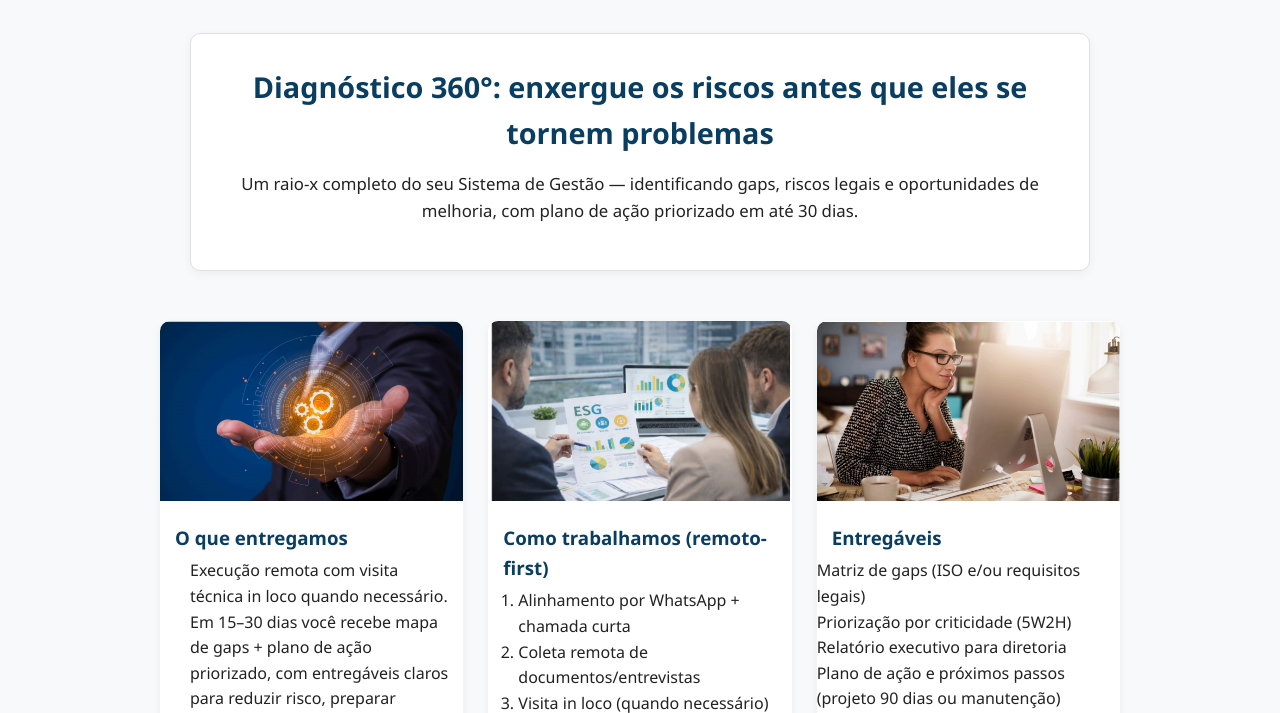
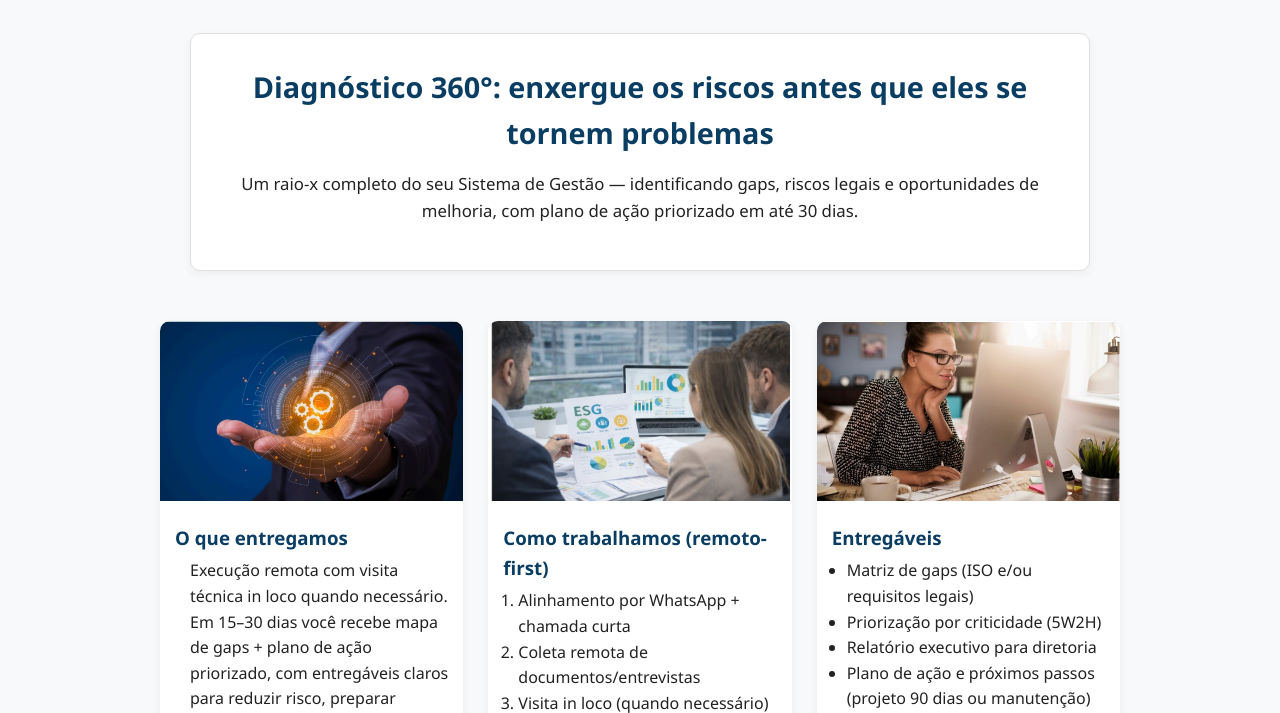
Before and after one commit to Arnaldo-Cruz/geobrasil-site, a plain HTML site: page diagnostico.html in a window 1280 px wide. Shown: the part 87-800 px from the top of the page. Drawn offline with Linux system fonts and the light colour scheme.

Commit message:
Update service card styles to include unordered lists

```diff
--- a/style.css
+++ b/style.css
@@ -202,7 +202,7 @@ section h2 {
 
 .diag-grid .service-card { text-align: left; }
 .diag-grid .service-card h3 { padding: 15px 15px 5px; }
-.diag-grid .service-card p, .diag-grid .service-card ol {
+.diag-grid .service-card p, .diag-grid .service-card ol, .diag-grid .service-card ul {
   padding: 0 15px 15px 30px;
 }
 
```
